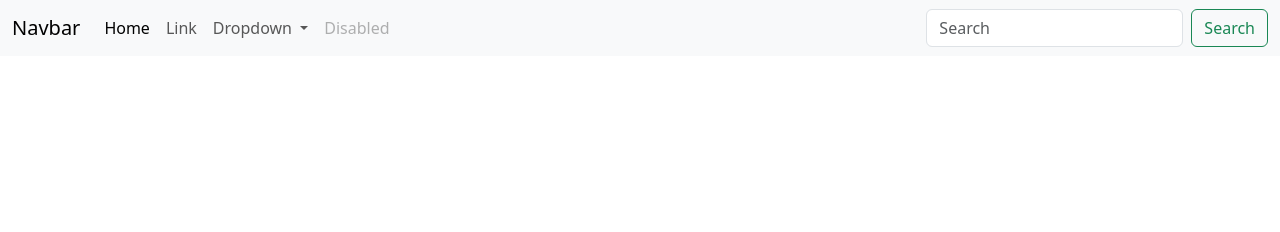
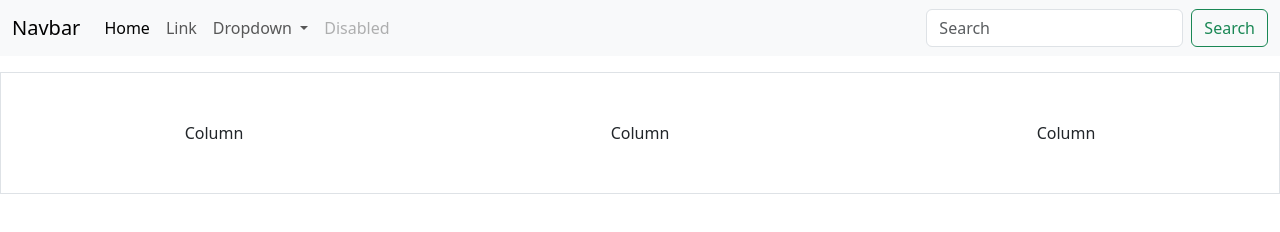
Before and after one commit to ma3ti/site222327, a website: page src/public/views/homepage.html in a window 1280 px wide. Drawn offline with nearby package versions, Linux system fonts and the light colour scheme.

Commit message:
add some code

```diff
--- a/package.json
+++ b/package.json
@@ -25,6 +25,7 @@
     "bootstrap": "^5.3.0-alpha1",
     "dotenv": "^16.0.3",
     "express": "^4.18.2",
-    "mongoose": "^7.0.2"
+    "mongoose": "^7.0.2",
+    "mysql": "^2.18.1"
   }
 }
--- a/server/routes/api_routes.js
+++ b/server/routes/api_routes.js
@@ -1,7 +1,7 @@
-const express = require('express');
-const Model = require('../models/model');
+const express   = require('express');
+const Model     = require('../models/game_product_model');
 
-const router = express.Router()
+const router    = express.Router()
 
 
 
--- a/src/public/views/homepage.html
+++ b/src/public/views/homepage.html
@@ -49,7 +49,25 @@
           </nav>
     </header>
 
-    <main></main>
+    <main>
+
+      <div class="container-fluid text-center py-5 my-3 border">
+
+        <div class="row">
+          <div class="col">
+            Column
+          </div>
+          <div class="col">
+            Column
+          </div>
+          <div class="col">
+            Column
+          </div>
+        </div>
+
+      </div>
+
+    </main>
 
 
 
```
Also changed, not shown: server/config/mysql.js (added, +19 -0 lines), server/index.js (+6 -5 lines), server/routes/route.js (+3 -4 lines), server/config/mongo.js (renamed from server/mongo.js), server/models/game_product_model.js (renamed from server/models/model.js), 1 other file.
